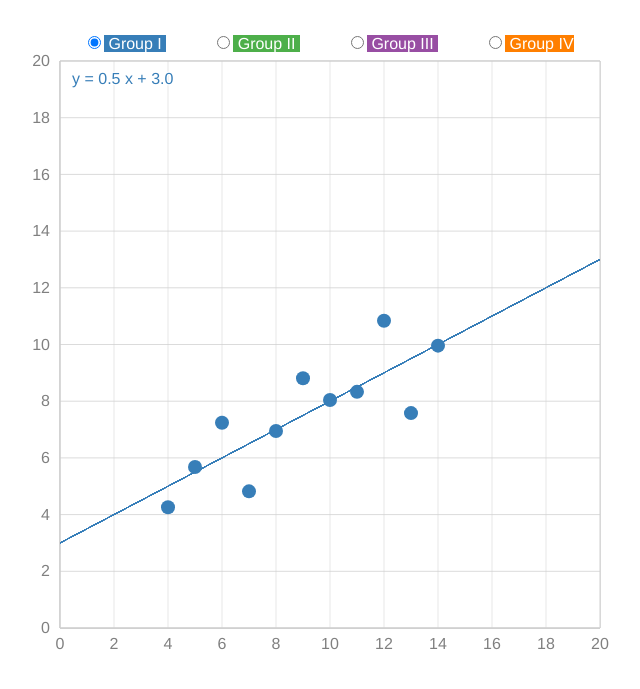
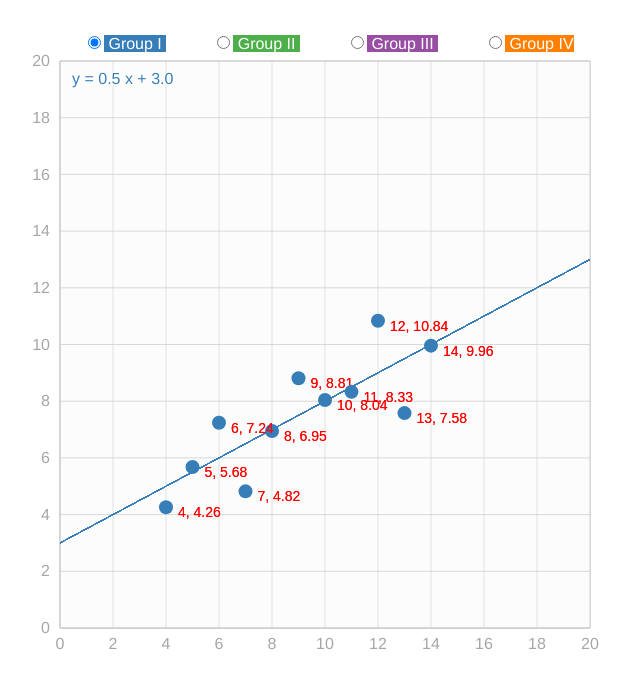
Before and after one commit to alejandrokennedy/DadaData, a website: page views/quartet.html in a window 1280 px wide. Shown: the part 93-782 px from the top of the page, without its empty margins (310-950 px from the left). Drawn offline with nearby package versions, Linux system fonts and the light colour scheme; files whose address does not match are found by name.

Commit message:
Circles in front of line, minor styling, troubleshooting erroneous labels

```diff
--- a/views/quartet.html
+++ b/views/quartet.html
@@ -17,17 +17,15 @@
 	}
 
 	.axis path {
-		fill:#fdfdfd;
-		/*fill:red;*/
+		fill:#f9f9f9;
 		fill-opacity:.3;
 		stroke:#cccccc;
 		stroke-width:1;
 	}
 
 	.axis text {
-		/*font: 15px sans-serif;*/
 		font-family: helvetica;
-		fill: gray;
+		fill: #a6a6a6;
 	}
 
 	.axis line {
@@ -66,24 +64,11 @@
 
 	<script>
 	//To Do
-	//bring hover-overed elements to fore
-	//add clickability to radio button labels
-	//add stats display for each dataset
-	//further develop trend line animations
-	//fewer ticks on axis (halve?)
-	//faint grid lines
+	//fix update labels
+	//add stat text transition / more descriptive stat text
+	//new line for each group's stats
 
-	//IDEAS
-	//use .on to display exact coordinates on hover over, but display them just outside the tick text of the axes, and in blue
-
-
-		// d3.selection.prototype.moveToFront = function() {
-		// 	return this.each(function(){
-		// 		this.parentNode.appendChild(this);
-		// 	});
-		// };
-
-		var margin = {top: 8, right: 30, bottom: 25, left: 30};
+		var margin = {top: 8, right: 40, bottom: 25, left: 30};
 
 		var width = 600 - margin.left - margin.right,
 			height = 600 - margin.top - margin.bottom;
@@ -196,7 +181,6 @@
 				var eqTextHalo = svg.append("text")
 				.attr("id", "eq-text-halo")
 				.style("text-anchor", "start")
-				// .style("fill", "none")
 				.style("stroke", "white")
 				.style("stroke-width", "2.5")
 				.attr("x", 12)
@@ -209,58 +193,9 @@
 				.attr("class", "statText")
 				.attr("id", "eq-text")
 				.style("text-anchor", "start")
-				.style("fill", function(d) { console.log(colorScale(d.group)); return colorScale(d.group) })
+				.style("fill", function(d) { return colorScale(d.group) })
 				.attr("x", 12)
 				.attr("y", 23);
-
-				var circlegroup = svg.selectAll(".anscombeCircleGroup")
-				.data(currentData)
-			  .enter()
-				.append("g")
-				.attr("class","anscombeCircleGroup")
-				.attr("transform", function(d) { return "translate(" + xScale(d.x) + "," + yScale(d.y) + ")" });
-
-				circlegroup.append("circle")
-				.attr("class",function(d, i) { return "anscombeCircles T" + i; })
-				.attr("r", 7)
-				.style("fill", function(d) { return colorScale(d.group) })
-				.on("mouseenter", function() {
-					var mouseClass = d3.select(this).attr("class").split(" ")[1];
-					d3.selectAll("." + mouseClass)
-					.style("fill", "262626")
-					this.parentNode.parentNode.appendChild(this.parentNode);
-					console.log(mouseClass);
-
-					d3.selectAll("." + mouseClass + ".shadow")
-					.style("stroke", "white");
-				})
-				.on("mouseleave", function() {
-					d3.selectAll(".anscombeCircleGroup")
-					.selectAll("text")
-					.style("fill", "none")
-
-					d3.selectAll(".anscombeCircles")
-					.style("fill",function(d) { return colorScale(d.group) })
-
-					d3.selectAll(".shadow")
-					.style("stroke", "none");
-				});
-
-				circlegroup.append("text")
-				.attr("class",function(d, i) { return "T" + i + " shadow" })
-				.attr("dx", 12)
-				.attr("dy", 10)
-				.text(function(d) { return d.x + ", " + d.y; })
-				.style("fill","none")
-				.style("font","14px sans-serif")
-
-				circlegroup.append("text")
-				.attr("class",function(d,i) { return "T" + i })
-				.attr("dx", 12)
-				.attr("dy", 10)
-				.text(function(d) { return d.x + ", " + d.y; })
-				.style("fill","none")
-				.style("font","14px sans-serif")
 
 				d3.selectAll(".trendline").remove()
 
@@ -314,6 +249,55 @@
 			    	.ease("linear")
 			    	.style("stroke-width", "1px");
 
+				circlegroup = svg.selectAll(".anscombeCircleGroup")
+					.data(currentData)
+				  .enter()
+					.append("g")
+					.attr("class", "anscombeCircleGroup")
+					.attr("transform", function(d) { return "translate(" + xScale(d.x) + "," + yScale(d.y) + ")" });
+
+				circlegroup.append("circle")
+					.attr("class",function(d, i) { return "anscombeCircles T" + i; })
+					.attr("r", 7)
+					.style("fill", function(d) { return colorScale(d.group) })
+					.on("mouseenter", function() {
+						var mouseClass = d3.select(this).attr("class").split(" ")[1];
+						d3.selectAll("." + mouseClass)
+						.style("fill", "262626")
+						this.parentNode.parentNode.appendChild(this.parentNode);
+
+						d3.selectAll("." + mouseClass + ".shadow")
+						.style("stroke", "white");
+					})
+					.on("mouseleave", function() {
+						d3.selectAll(".anscombeCircleGroup")
+						.selectAll("text")
+						.style("fill", "none")
+
+						d3.selectAll(".anscombeCircles")
+						.style("fill",function(d) { return colorScale(d.group) })
+
+						d3.selectAll(".shadow")
+						.style("stroke", "none");
+					});
+
+				circlegroup.append("text")
+					.attr("class",function(d, i) { return "T" + i + " shadow" })
+					.attr("dx", 12)
+					.attr("dy", 10)
+					.text(function(d) { return d.x + ", " + d.y; })
+					.style("fill","none")
+					.style("font","14px sans-serif")
+
+				circlegroup.append("text")
+					.attr("class",function(d,i) { return "T" + i })
+					.attr("dx", 12)
+					.attr("dy", 10)
+					.text(function(d) { return d.x + ", " + d.y; })
+					.style("fill","red")
+					// .style("fill","none")
+					.style("font","14px sans-serif")
+
 				svg.selectAll(".anscombeCircleGroup")
 					.data(currentData)
 					.transition()
@@ -321,7 +305,14 @@
 					.attr("class","anscombeCircleGroup")
 					.attr("transform", function(d) { return "translate(" + xScale(d.x) + "," + yScale(d.y) + ")" })
 					.select("circle")
+					//class necessary?
+					// .attr("class", function(d, i) { return "anscombeCircles T" + i; })
 					.style("fill", function(d) { return colorScale(d.group) });
+
+				svg.selectAll(".anscombeCircleGroup")
+					.select("text")
+					.text(function(d) { return d.x + ", " + d.y; })
+					.style("fill", "red");
 
 				svg.selectAll(".statText")
 					.data(currentData)
```
Lines whose indentation alone changed are shown as unchanged.
